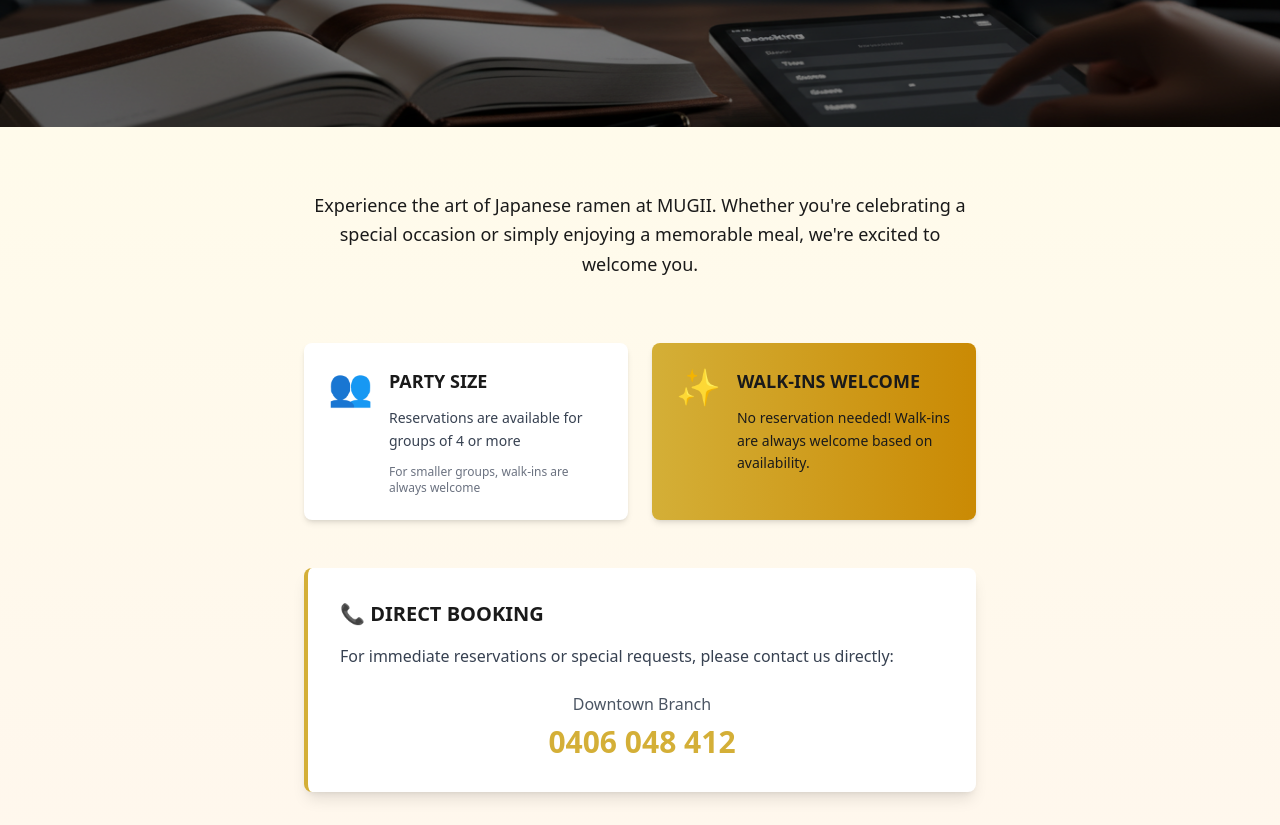
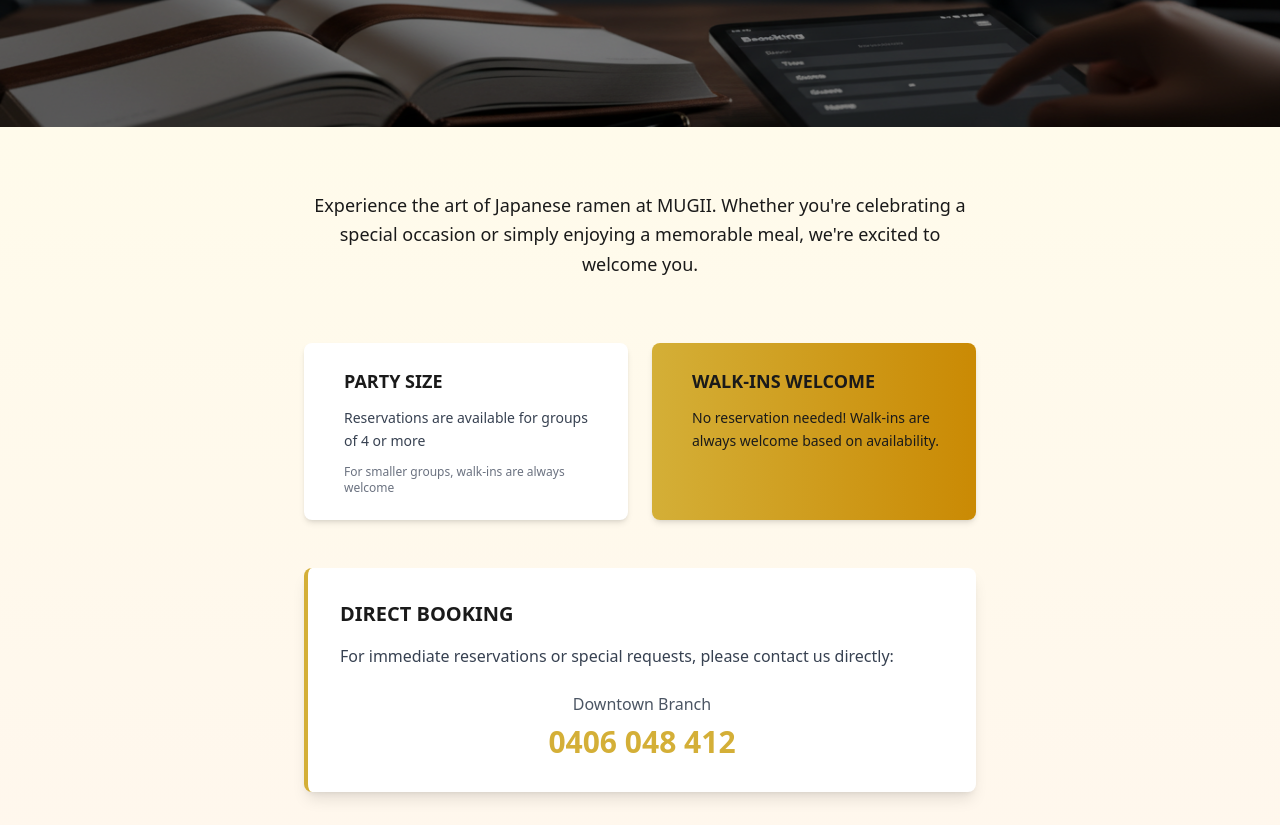
Before and after one commit to ScottLiou1984/website, a Next.js app: page /booking in a window 1280 px wide. Shown: the part 355-1180 px from the top of the page. Built offline with nearby package versions, Linux system fonts and the light colour scheme.

Commit message:
Remove emojis from booking page

```diff
--- a/src/app/booking/page.tsx
+++ b/src/app/booking/page.tsx
@@ -39,7 +39,7 @@ export default function Booking() {
               {/* Card - Party Size */}
               <div className="bg-white p-6 rounded-lg shadow-md hover:shadow-lg transition-shadow flex flex-col h-full">
                 <div className="flex items-start gap-4 flex-1">
-                  <div className="text-4xl flex-shrink-0">👥</div>
+                  <div className="text-4xl flex-shrink-0"></div>
                   <div className="flex-1">
                     <h3 className="text-primary font-bold text-lg mb-3">PARTY SIZE</h3>
                     <p className="text-gray-700 text-sm leading-relaxed mb-3">
@@ -55,7 +55,7 @@ export default function Booking() {
               {/* Card - Walk-ins */}
               <div className="bg-gradient-to-r from-secondary to-yellow-600 text-primary p-6 rounded-lg shadow-md hover:shadow-lg transition-shadow flex flex-col h-full">
                 <div className="flex items-start gap-4 flex-1">
-                  <div className="text-4xl flex-shrink-0">✨</div>
+                  <div className="text-4xl flex-shrink-0"></div>
                   <div className="flex-1">
                     <h3 className="font-bold text-lg mb-3">WALK-INS WELCOME</h3>
                     <p className="text-sm leading-relaxed">
@@ -68,7 +68,7 @@ export default function Booking() {
 
             {/* Direct Contact Section */}
             <div className="bg-white p-8 rounded-lg shadow-lg border-l-4 border-secondary max-w-2xl mx-auto w-full">
-              <h3 className="text-primary font-bold text-xl mb-4">📞 DIRECT BOOKING</h3>
+              <h3 className="text-primary font-bold text-xl mb-4">DIRECT BOOKING</h3>
               <p className="text-gray-700 mb-6">
                 For immediate reservations or special requests, please contact us directly:
               </p>
```
Also changed, not shown: public/images/gift-card.jpg.
